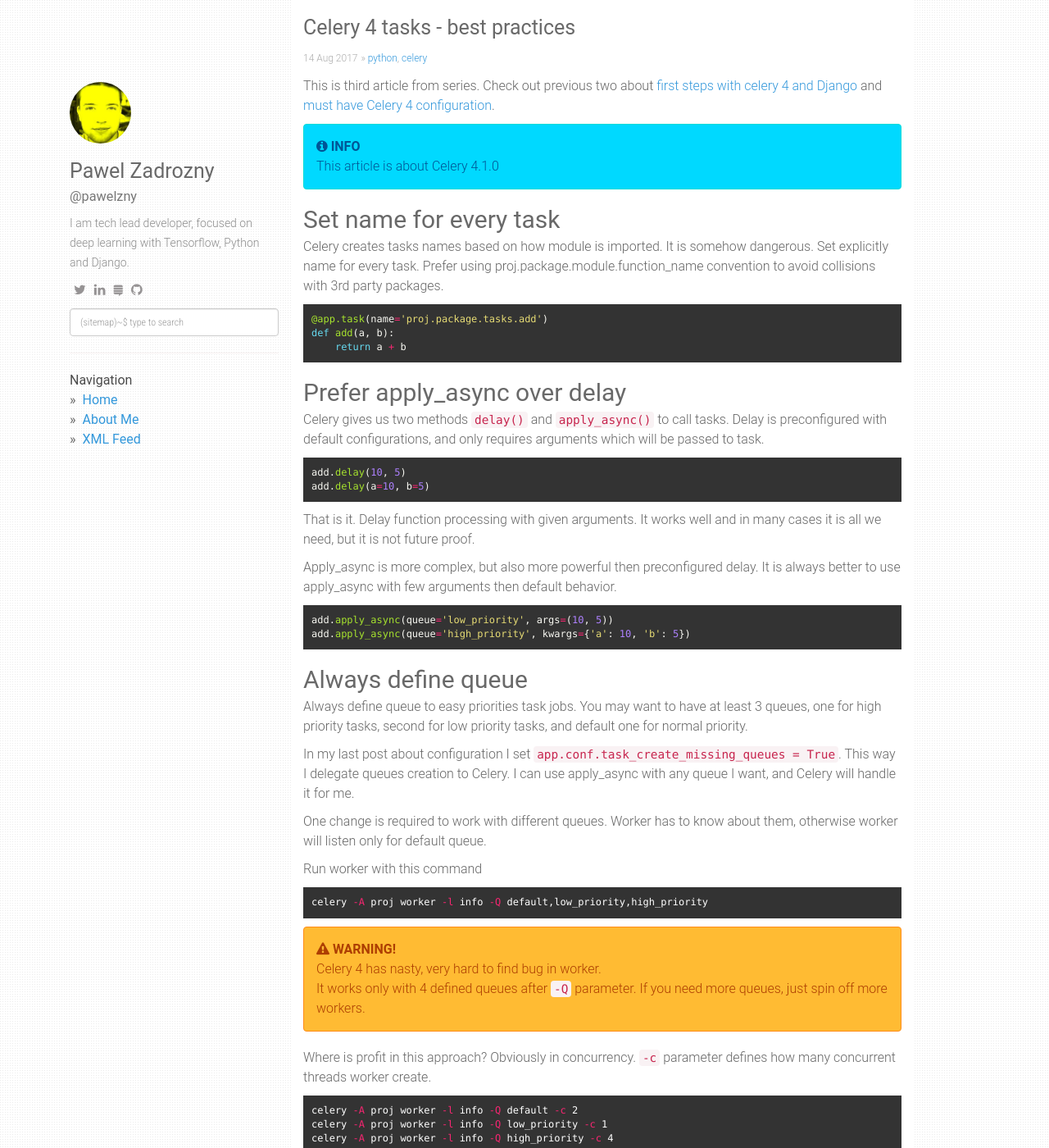
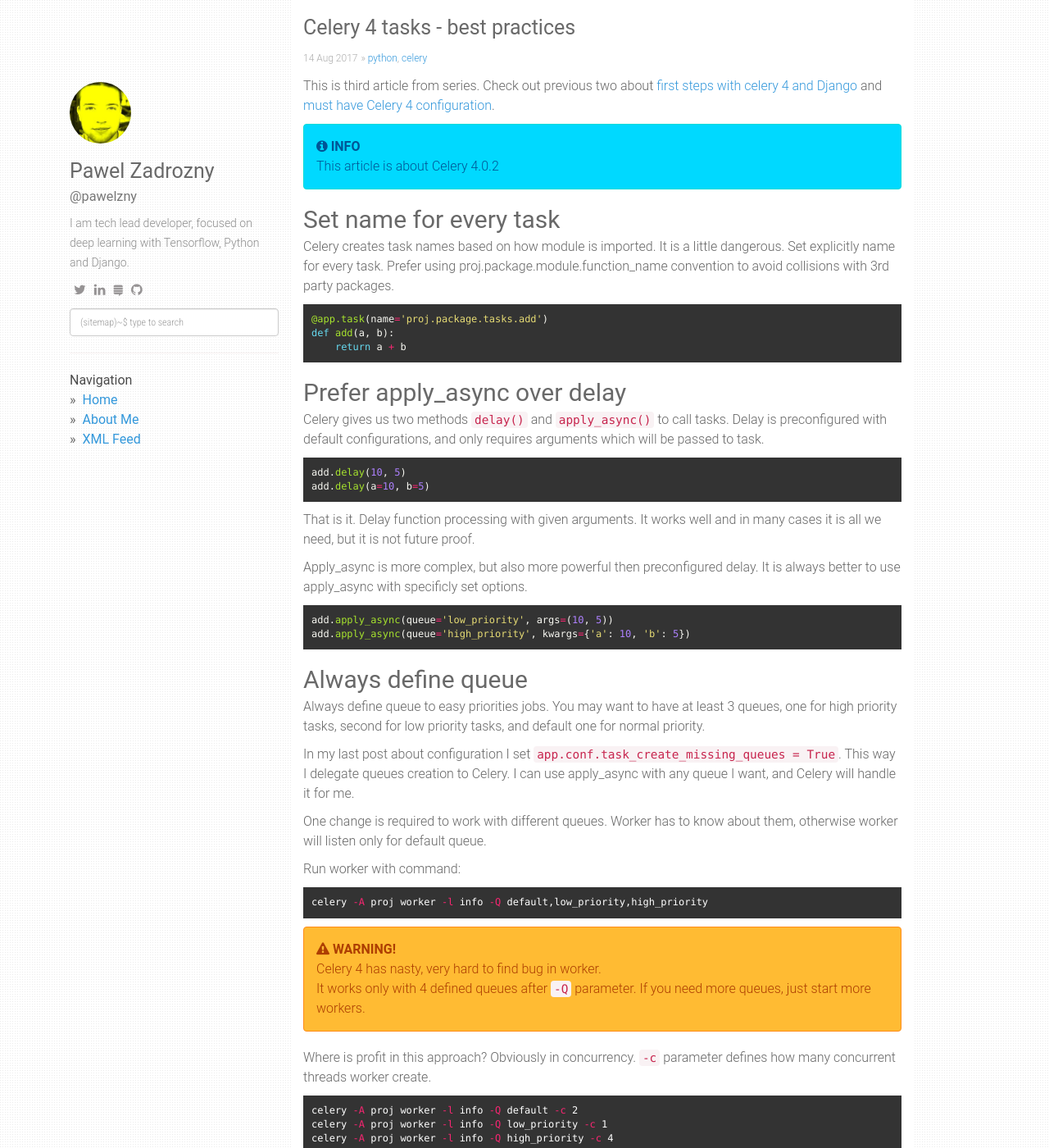
Before and after one commit to pawelzny/pawelzny.github.io, a Jekyll site: the page built from _posts/2017-08-14-celery-4-tasks-best-practices.md, in a window 1280 px wide and 1400 px high. Shown: the whole window at 82% size. Built offline with Jekyll 4.4.1, drawn with Linux system fonts in a browser that asks for light colours; nearby versions of some CDN libraries; comment, search, counter and statistics services are not loaded; some of the changed text lies outside the part shown.

Commit message:
new art and language fixes

````diff
--- a/_posts/2017-08-14-celery-4-tasks-best-practices.md
+++ b/_posts/2017-08-14-celery-4-tasks-best-practices.md
@@ -10,12 +10,12 @@ This is third article from series. Check out previous two about
 and [must have Celery 4 configuration]({% post_url 2017-08-07-must-have-celery-4-configuration %}).
 
 <div class="alert alert-info">
-    <i class="fa fa-info-circle"></i> <strong>INFO</strong><br> This article is about Celery 4.1.0
+    <i class="fa fa-info-circle"></i> <strong>INFO</strong><br> This article is about Celery 4.0.2
 </div>
 
 ## Set name for every task
 
-Celery creates tasks names based on how module is imported. It is somehow dangerous.
+Celery creates task names based on how module is imported. It is a little dangerous.
 Set explicitly name for every task. Prefer using proj.package.module.function_name convention
 to avoid collisions with 3rd party packages.
 
@@ -26,7 +26,6 @@ def add(a, b):
 ```
 
 ## Prefer apply_async over delay
-
 
 Celery gives us two methods `delay()` and `apply_async()` to call tasks. Delay is preconfigured
 with default configurations, and only requires arguments which will be passed to task.
@@ -40,7 +39,7 @@ That is it. Delay function processing with given arguments. It works well and in
 it is all we need, but it is not future proof.
 
 Apply_async is more complex, but also more powerful then preconfigured delay.
-It is always better to use apply_async with few arguments then default behavior.
+It is always better to use apply_async with specificly set options.
 
 ```python
 add.apply_async(queue='low_priority', args=(10, 5))
@@ -59,7 +58,7 @@ and Celery will handle it for me.
 One change is required to work with different queues. Worker has to know about them, otherwise
 worker will listen only for default queue.
 
-Run worker with this command
+Run worker with command:
 
 ```shell
 celery -A proj worker -l info -Q default,low_priority,high_priority
@@ -71,7 +70,7 @@ celery -A proj worker -l info -Q default,low_priority,high_priority
     <p>
         It works only with 4 defined queues after <code class="highlighter-rouge">-Q</code>
         parameter. If you need more queues,
-        just spin off more workers.
+        just start more workers.
     </p>
 </div>
 
@@ -82,6 +81,14 @@ Where is profit in this approach? Obviously in concurrency.
 celery -A proj worker -l info -Q default -c 2
 celery -A proj worker -l info -Q low_priority -c 1
 celery -A proj worker -l info -Q high_priority -c 4
+```
+
+And with auto scaling workers
+
+```shell
+celery -A proj worker -l info -Q default --autoscale 4,2
+celery -A proj worker -l info -Q low_priority --autoscale 2,1
+celery -A proj worker -l info -Q high_priority --autoscale 8,4
 ```
 
 This way you can control tasks consumption speed.
````
Also changed, not shown: other parts of _posts/2017-08-14-celery-4-tasks-best-practices.md (+3 -3 lines), _posts/2017-07-24-first-steps-with-celery-4-and-django.md (+3 -6 lines), _posts/2017-07-26-celery-4.1.0-has-been-released.md (added, +14 -0 lines), _posts/2017-07-31-multiple-projects-one-redis-server.md (+4 -4 lines), _posts/2017-08-07-must-have-celery-4-configuration.md (+5 -6 lines).
